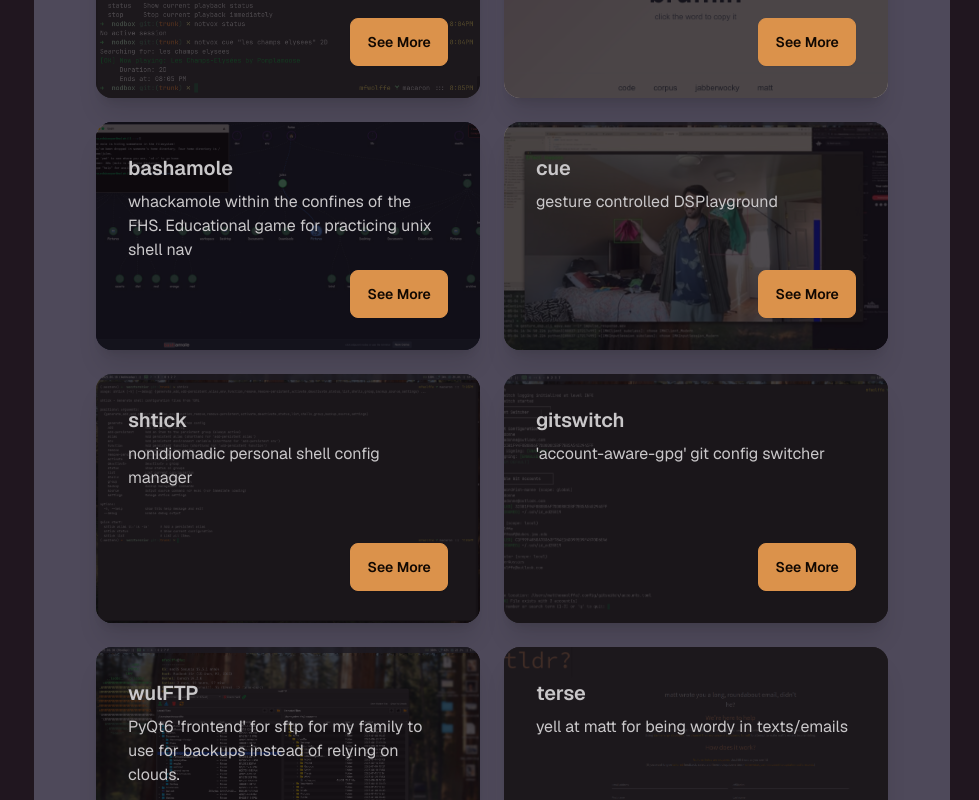
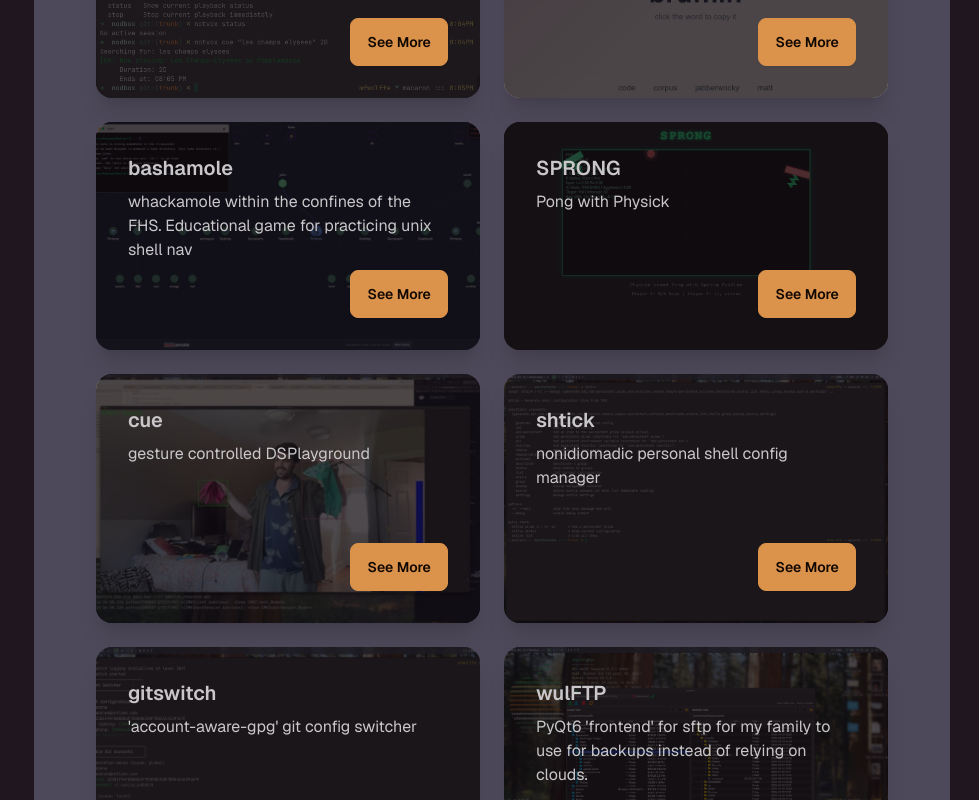
Before and after one commit to mfwolffe/musiCSian, a Next.js app: page / in a window 1280 px wide. Shown: the part 3720-4520 px from the top of the page, without its empty margins (301-1280 px from the left). Built offline with nearby package versions, Linux system fonts and the light colour scheme.

Commit message:
add sprong

```diff
--- a/src/app/data/data.ts
+++ b/src/app/data/data.ts
@@ -29,6 +29,7 @@ const shortProjects: Array<shortProject> = [
     shortDescript: "whackamole within the confines of the FHS. Educational game for practicing unix shell nav",
     url: "https://bashamole.sh",
   },
+  { title: "SPRONG", imgPath: "/images/sprong.png", shortDescript: "Pong with Physick", url: "https://sprong.sh" },
   { title: "cue", imgPath: "/images/cue.jpeg", shortDescript: "gesture controlled DSPlayground" },
   { title: "shtick", imgPath: "/images/shtick.png", shortDescript: "nonidiomadic personal shell config manager" },
   { title: "gitswitch", imgPath: "/images/gitswitch.png", shortDescript: "'account-aware-gpg' git config switcher" },
```
Also changed, not shown: public/images/sprong.png (added).
